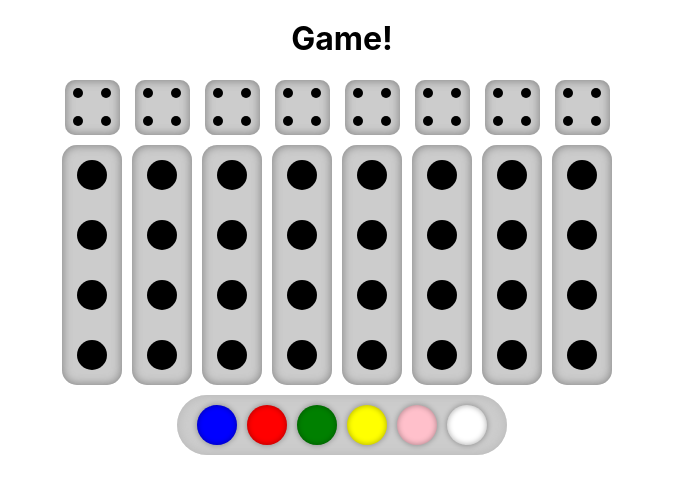
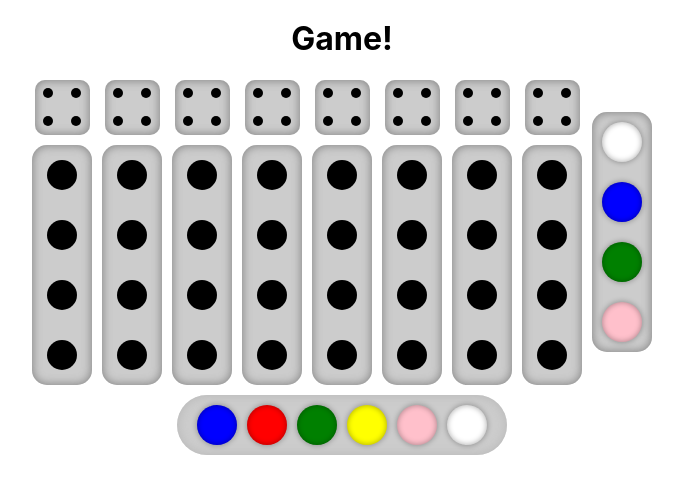
Before and after one commit to franfaccin/mastermind, a React (Create React App) app: page / in a window 1280 px wide. Shown: the top 494 px of the page, without its empty margins (298-981 px from the left). Built offline with nearby package versions, Linux system fonts and the light colour scheme.

Commit message:
Add SecretResult to display result | Add GameContext to provide secret and other game data

```diff
--- a/src/components/DecodingBoard.tsx
+++ b/src/components/DecodingBoard.tsx
@@ -3,6 +3,7 @@ import styled from "@emotion/styled";
 import GuessResult from "./GuessResult";
 import GuessBoard from "./GuessBoard";
 import { COLUMN_SIZE, MAX_TRIES } from "../config/config";
+import SecretResult from "./SecretResult";
 
 const GuessSection = styled.section`
   display: inline-grid;
@@ -15,7 +16,10 @@ const GuessSection = styled.section`
   }
 `;
 
-const DecodingBoardArea = styled.div``;
+const DecodingBoardArea = styled.div`
+  display: flex;
+  align-items: center;
+`;
 
 const Guess = () => {
   return (
@@ -34,6 +38,7 @@ const DecodingBoard = () => {
         .map((_, i) => (
           <Guess key={i} />
         ))}
+      <SecretResult />
     </DecodingBoardArea>
   );
 };
--- a/src/components/PegsDisplay.tsx
+++ b/src/components/PegsDisplay.tsx
@@ -1,6 +1,6 @@
 import React from "react";
 import styled from "@emotion/styled";
-import { CodePeg, TOTAL_PEGS, getAllPegs } from "../models/CodePeg";
+import { TOTAL_PEGS, getAllPegs } from "../models/CodePeg";
 import { PEG_DIAM } from "../config/config";
 import { getPegComponent } from "./Pegs";
 
--- /dev/null
+++ b/src/components/SecretResult.tsx
@@ -0,0 +1,32 @@
+import React, { useContext } from "react";
+import styled from "@emotion/styled";
+import { COLUMN_SIZE, SECRET_SIZE, PEG_DIAM } from "../config/config";
+import { GameContext } from "../context/gameContext";
+import { getPegComponent } from "./Pegs";
+
+const BOARD_HEIGHT = SECRET_SIZE * (PEG_DIAM + PEG_DIAM / 2);
+
+const SecretResultSection = styled.section`
+  width: ${COLUMN_SIZE}px;
+  height: ${BOARD_HEIGHT}px;
+  background-color: #ccc;
+  border-radius: 15px;
+  box-shadow: inset 0px 0px 8px 1px rgba(112, 112, 112, 0.75);
+
+  display: inline-grid;
+  grid-template-columns: 100%;
+  grid-template-rows: repeat(${SECRET_SIZE}, ${100 / SECRET_SIZE}%);
+  justify-items: center;
+  align-items: center;
+`;
+
+const SecretResult = () => {
+  const { secret } = useContext(GameContext);
+  return (
+    <SecretResultSection>
+      {secret.map((peg, key) => getPegComponent(peg, { key }))}
+    </SecretResultSection>
+  );
+};
+
+export default SecretResult;
--- /dev/null
+++ b/src/context/gameContext.ts
@@ -0,0 +1,10 @@
+import React from "react";
+import { CodePeg } from "../models/CodePeg";
+
+interface GameContextProps {
+  secret: CodePeg[];
+}
+
+export const GameContext = React.createContext<GameContextProps>({
+  secret: [],
+});
--- a/src/screens/GameScreen.tsx
+++ b/src/screens/GameScreen.tsx
@@ -1,7 +1,9 @@
-import React from "react";
+import React, { useState } from "react";
 import DecodingBoard from "../components/DecodingBoard";
 import PegsDisplay from "../components/PegsDisplay";
 import styled from "@emotion/styled";
+import { generateSecret } from "../game/secret";
+import { GameContext } from "../context/gameContext";
 
 const SpaceVertical = styled.div`
   width: 100%;
@@ -16,13 +18,16 @@ const GameArea = styled.div`
 `;
 
 const GameScreen = () => {
+  const [secret] = useState(generateSecret());
   return (
+    <GameContext.Provider value={{ secret }}>
       <GameArea>
         <h1>Game!</h1>
         <DecodingBoard />
         <SpaceVertical />
         <PegsDisplay />
       </GameArea>
+    </GameContext.Provider>
   );
 };
 
```
Also changed, not shown: 2 other files (tests, documents, lock files or other folders). Lines whose indentation alone changed are shown as unchanged.
